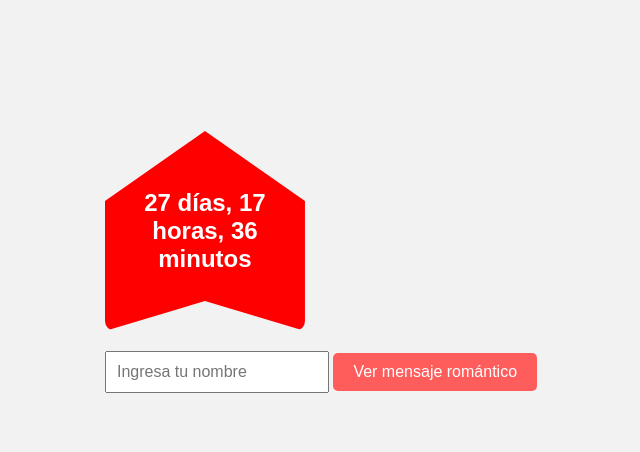
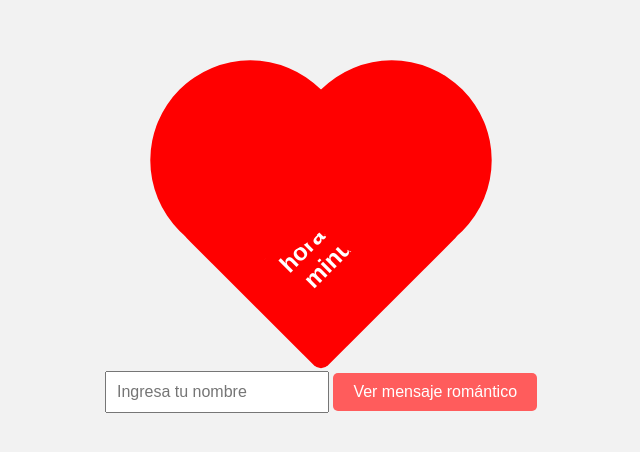
Before and after one commit to N3t4nel/JupaD-N, a plain HTML site: page index.html in a window 1280 px wide. Shown: the part 128-580 px from the top of the page, without its empty margins (319-959 px from the left). Drawn offline with Linux system fonts and the light colour scheme.

Commit message:
Update styles.css

```diff
--- a/styles.css
+++ b/styles.css
@@ -17,10 +17,10 @@ body, html {
 
 /* Estilo para el recuadro de la cuenta regresiva (en forma de corazón) */
 #countdown {
+    position: relative;
     width: 200px;
     height: 200px;
     background-color: red;
-    clip-path: polygon(50% 0%, 0% 35%, 0% 100%, 50% 85%, 100% 100%, 100% 35%);
     display: flex;
     justify-content: center;
     align-items: center;
@@ -28,6 +28,28 @@ body, html {
     font-size: 24px;
     font-weight: bold;
     border-radius: 10px;
+    transform: rotate(-45deg);
+    margin: 20px auto;
+}
+
+#countdown::before,
+#countdown::after {
+    content: "";
+    position: absolute;
+    width: 200px;
+    height: 200px;
+    background-color: red;
+    border-radius: 50%;
+}
+
+#countdown::before {
+    top: -100px;
+    left: 0;
+}
+
+#countdown::after {
+    top: 0;
+    left: 100px;
 }
 
 /* Estilo del input */
```
